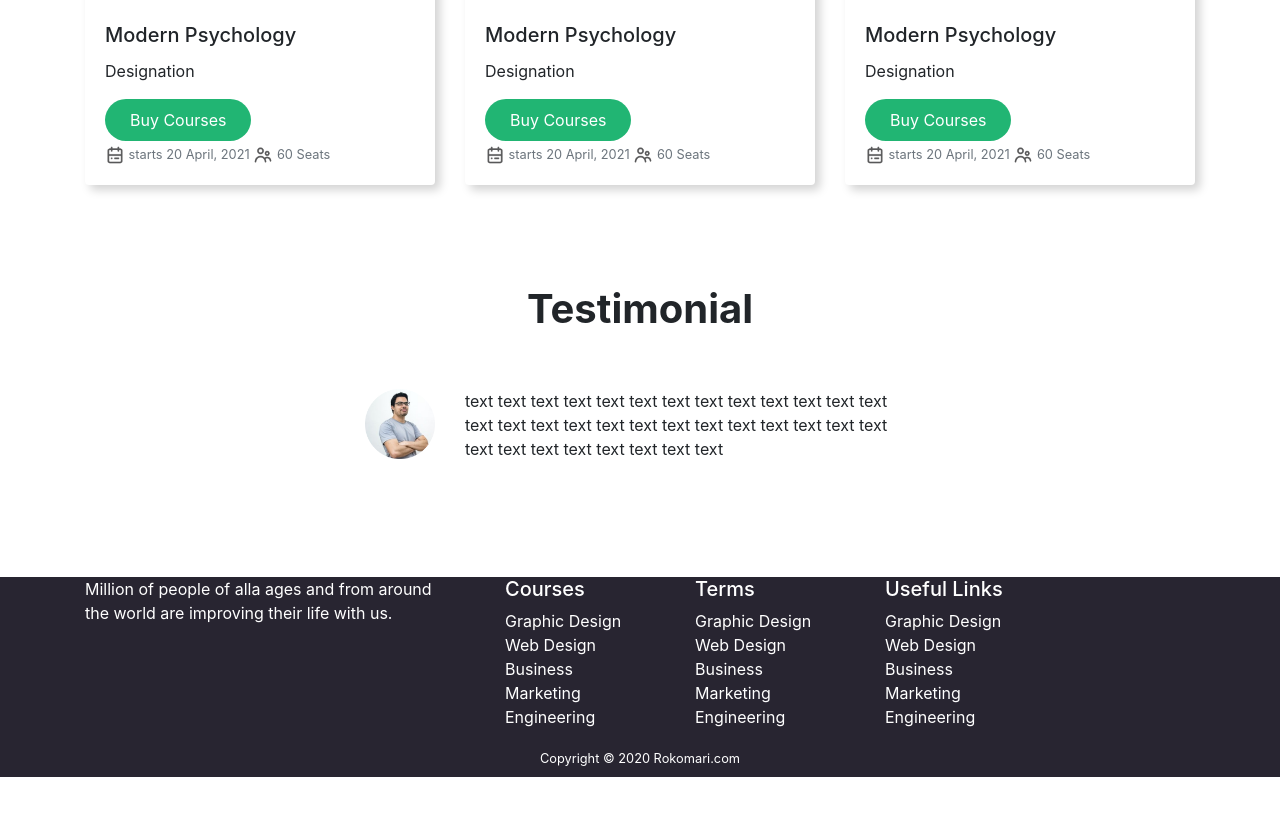
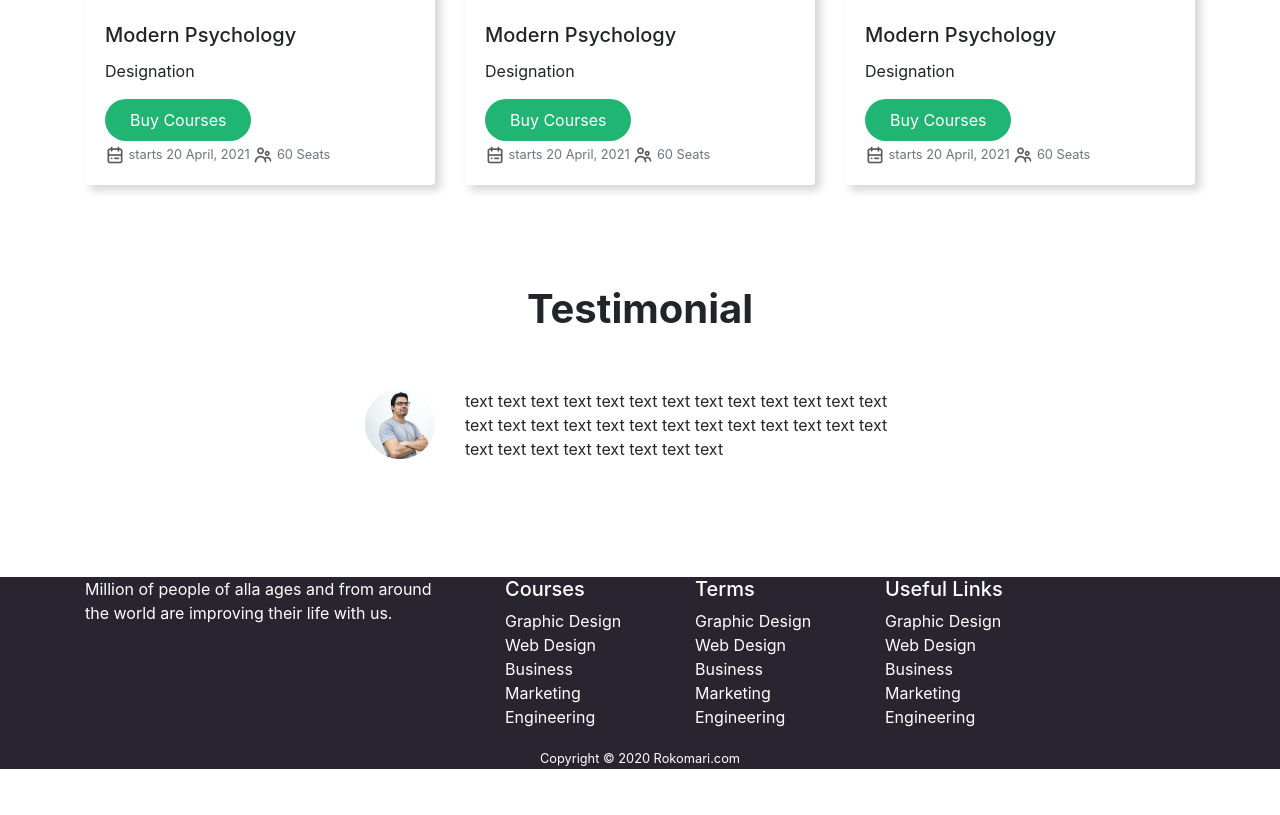
Before and after one commit to tanvir004/e-school, a plain HTML site: page index.html in a window 1280 px wide. Shown: the part 1380-2195 px from the top of the page. Before the commit the page ends 2157 px from the top, so only its background shows below. Drawn offline with nearby package versions, Linux system fonts and the light colour scheme.

Commit message:
2nd push

```diff
--- a/style.css
+++ b/style.css
@@ -58,11 +58,10 @@
 footer{
     background-color: #282531;
     color: white;
-    position:relative;
-    width: 100%;
-    bottom: 0;
-    left: 0;
-    height: 200px;
+
+    width:100%;
+
+
 }
 .img-width{
     width: 50%;
@@ -76,11 +75,16 @@ footer{
 }
 ul li{
     list-style-type: none;
+
 }
 ul li a{
     color: white;
+
 }
 ul li a:hover{
     text-decoration: none;
     color: wheat;
 }
+small{
+    margin: 0px;
+}
```
Also changed, not shown: index.html (+4 -1 lines).
